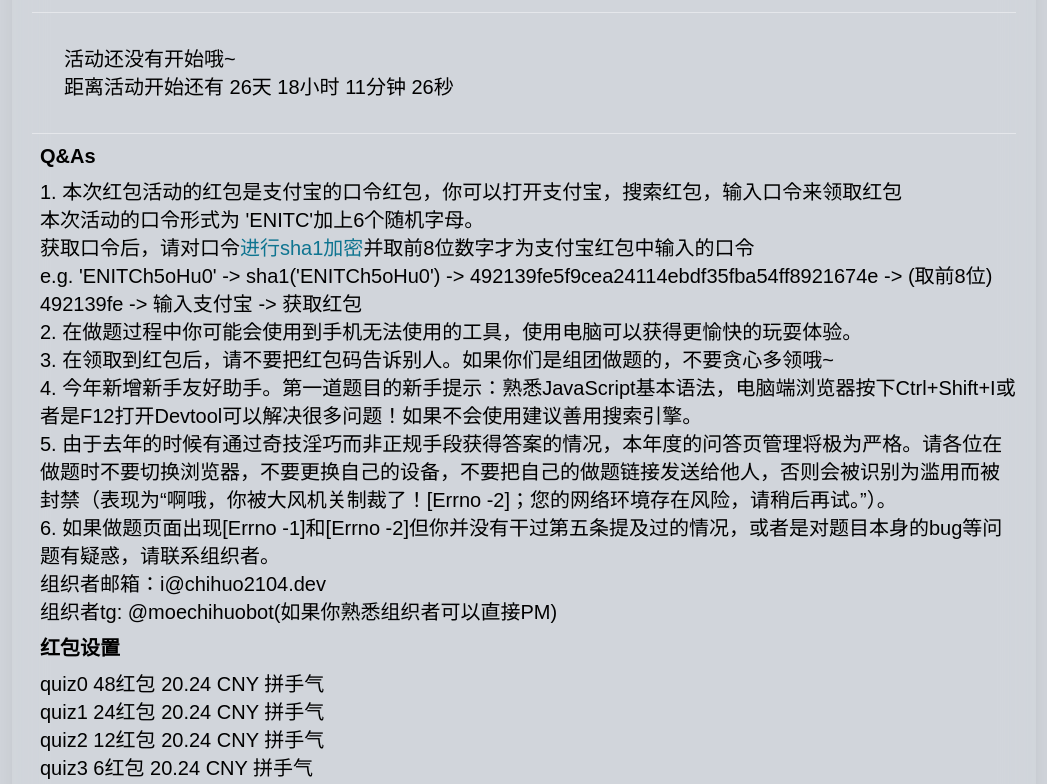
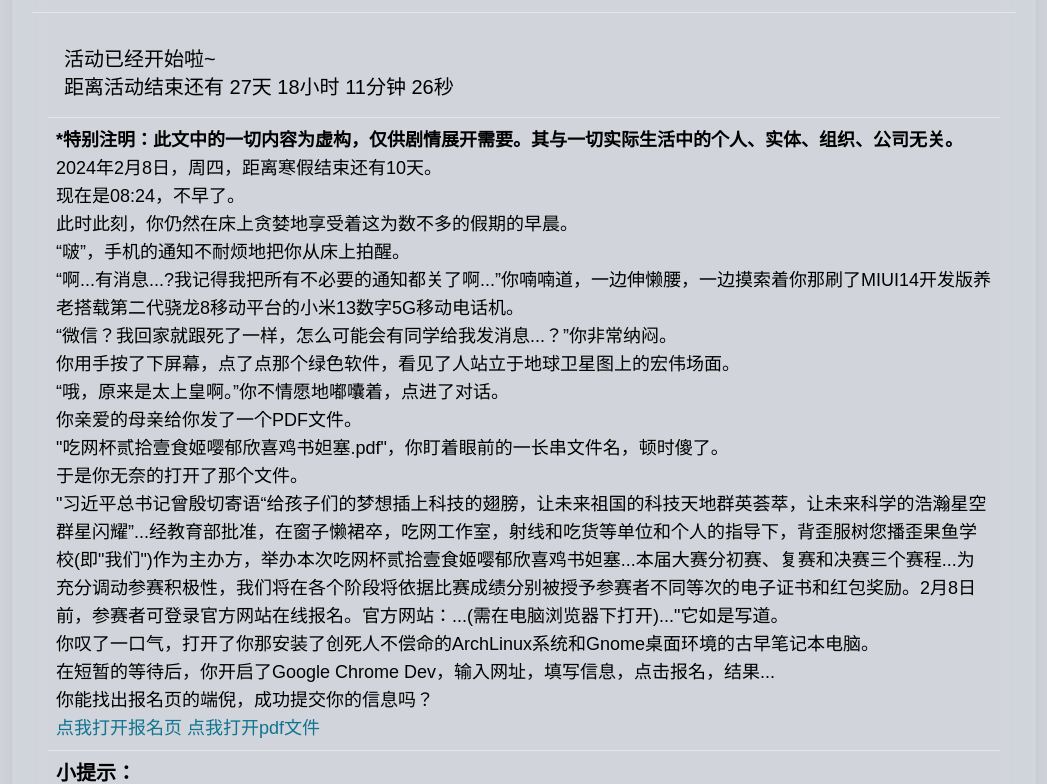
Before and after one commit to chihuo2104/2024hb, a Nuxt app in the folder src/index/: page / in a window 1280 px wide. Shown: the part 230-1014 px from the top of the page, without its empty margins (116-1163 px from the left). Built offline with nearby package versions, Linux system fonts and the light colour scheme.

Commit message:
feat(src/index): add index page

```diff
--- a/src/index/pages/index.vue
+++ b/src/index/pages/index.vue
@@ -2,14 +2,22 @@
 import { ref } from 'vue'
 const activityStatus = ref('Pending')
 const now = ref((new Date()).getTime())
+
+// production
 const start = 1707444000000
 const end = 1707530400000
-if (now > start && now < end) activityStatus.value = 'Active'
-if (now > end) activityStatus.value = 'Ended'
-// activityStatus.value = 'Active'
-setInterval(() => {
+
+if (now.value > start && now.value < end) activityStatus.value = 'Active'
+if (now.value > end) activityStatus.value = 'Ended'
+
+activityStatus.value = 'Active'
+
+let i = setInterval(() => {
 	now.value = (new Date()).getTime()
 },1000)
+onBeforeUnmount(() => clearInterval(i))
+
+const url = "https://rb.chihuo2104.dev/rb-challenge/[cyno-clientid]/quiz0-signup"
 </script>
 
 <template>
@@ -33,7 +41,14 @@
 				</div>
 			</div>
 			<div v-else-if="activityStatus === 'Active'" class="text-xl p-2 m-2">
-				<div class="text-xl p-2 m-2">活动已经开始啦~</div>
+				<div class="text-xl p-2 m-2">
+					活动已经开始啦~<br/>
+					距离活动结束还有
+					{{Math.floor(Math.floor((end - now) / 1000) / (3600 * 24))}}天
+					{{Math.floor(Math.floor((end - now) / 1000) % (3600 * 24) / 3600)}}小时
+					{{Math.floor(Math.floor((end - now) / 1000) % 3600 / 60)}}分钟
+					{{Math.floor(Math.floor((end - now) / 1000) % 60)}}秒
+				</div>
 				<hr/>
 				<div class="text-lg p-2">
 					<b>*特别注明：此文中的一切内容为虚构，仅供剧情展开需要。其与一切实际生活中的个人、实体、组织、公司无关。</b><br/>
@@ -51,7 +66,8 @@
 					"习近平总书记曾殷切寄语“给孩子们的梦想插上科技的翅膀，让未来祖国的科技天地群英荟萃，让未来科学的浩瀚星空群星闪耀”...经教育部批准，在窗子懒裙卒，吃网工作室，射线和吃货等单位和个人的指导下，背歪服树您播歪果鱼学校(即"我们")作为主办方，举办本次吃网杯贰拾壹食姬嘤郁欣喜鸡书妲塞...本届大赛分初赛、复赛和决赛三个赛程...为充分调动参赛积极性，我们将在各个阶段将依据比赛成绩分别被授予参赛者不同等次的电子证书和红包奖励。2月8日前，参赛者可登录官方网站在线报名。官方网站：...(需在电脑浏览器下打开)..."它如是写道。<br/>
 					你叹了一口气，打开了你那安装了创死人不偿命的ArchLinux系统和Gnome桌面环境的古早笔记本电脑。<br/>
 					在短暂的等待后，你开启了Google Chrome Dev，输入网址，填写信息，点击报名，结果...<br/>
-					你能找出报名页的端倪，成功提交你的信息吗？
+					你能找出报名页的端倪，成功提交你的信息吗？<br/>
+					<a :href="url" target="_blank" class="text-cyan-700 hover:text-cyan-200 transition">点我打开报名页</a>&nbsp;<a href="/static/关于举办吃网杯贰拾壹食姬嘤郁欣喜鸡书妲塞的通知.pdf" target="_blank" class="text-cyan-700 hover:text-cyan-200 transition">点我打开pdf文件</a>
 				</div>
 				<hr/>
 				<h2 class="font-bold text-xl p-2">小提示：</h2>
@@ -73,13 +89,17 @@
 				3. 在领取到红包后，请不要把红包码告诉别人。如果你们是组团做题的，不要贪心多领哦~
 			</div>
 			<div class="text-xl pl-2">
-				4. 今年新增新手友好助手。第一道题目的新手提示：熟悉JavaScript基本语法，电脑端浏览器按下Ctrl+Shift+I或者是F12打开Devtool可以解决很多问题！如果不会使用建议善用搜索引擎。
+				4. 如果今年的题目解题过于困难或未达成某一题目解题成功的目标的话，会在小提示栏提示各位~敬请关注~<br/>
+				定期检查投放时间：2024.2.9 12:00 14:00 16:00 18:00 20:00 22:00 2024.2.10 6:00 8:00，上下浮动不超过5分钟，可以提前蹲点（
 			</div>
 			<div class="text-xl pl-2">
-				5. 由于去年的时候有通过奇技淫巧而非正规手段获得答案的情况，本年度的问答页管理将极为严格。请各位在做题时不要切换浏览器，不要更换自己的设备，不要把自己的做题链接发送给他人，否则会被识别为滥用而被封禁（表现为“啊哦，你被大风机关制裁了！[Errno -2]；您的网络环境存在风险，请稍后再试。”）。
+				5. 今年新增新手友好助手。第一道题目的新手提示：熟悉JavaScript基本语法，电脑端浏览器按下Ctrl+Shift+I或者是F12打开Devtool可以解决很多问题！如果不会使用建议善用搜索引擎。
 			</div>
 			<div class="text-xl pl-2">
-				6. 如果做题页面出现[Errno -1]和[Errno -2]但你并没有干过第五条提及过的情况，或者是对题目本身的bug等问题有疑惑，请联系组织者。<br/>
+				6. 由于去年的时候有通过奇技淫巧而非正规手段获得答案的情况，本年度的问答页管理将极为严格。请各位在做题时不要切换浏览器，不要更换自己的设备，不要把自己的做题链接发送给他人，否则会被识别为滥用而被临时（表现为“啊哦，你被大风机关盯上了！[Errno -1]；您的网络环境存在风险，请稍后再试。”）或永久封禁（表现为“啊哦，你被大风机关制裁了！[Errno -2]；您的网络环境存在风险，请稍后再试。”）。
+			</div>
+			<div class="text-xl pl-2">
+				7. 如果做题页面出现[Errno -1]和[Errno -2]但你并没有干过第五条提及过的情况，或者是对题目本身的bug等问题有疑惑，请联系组织者。<br/>
 				组织者邮箱：i@chihuo2104.dev<br/>组织者tg: @moechihuobot(如果你熟悉组织者可以直接PM)
 			</div>
 			<div class="font-bold text-xl p-2">红包设置</div>
```
Also changed, not shown: 1 other file (tests, documents, lock files or other folders).
